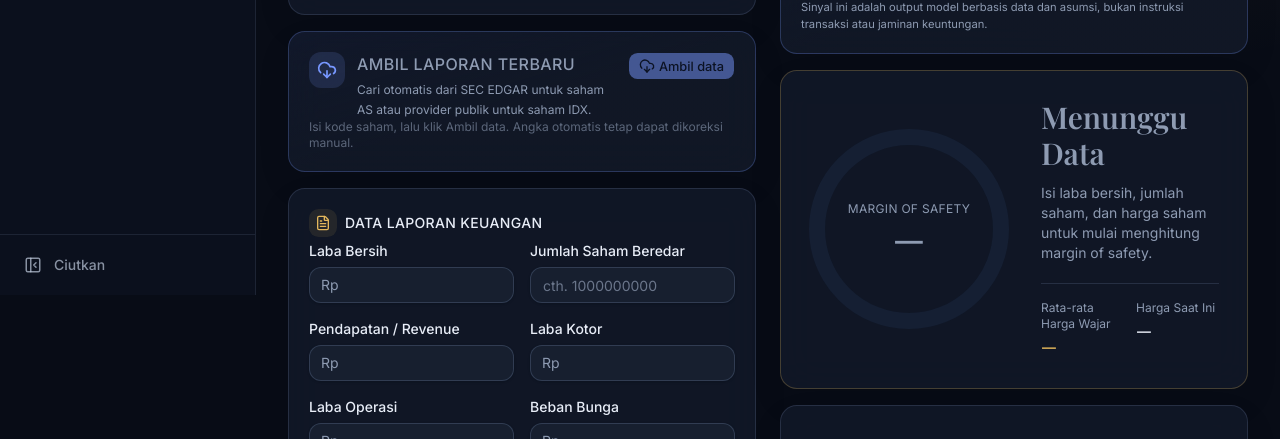
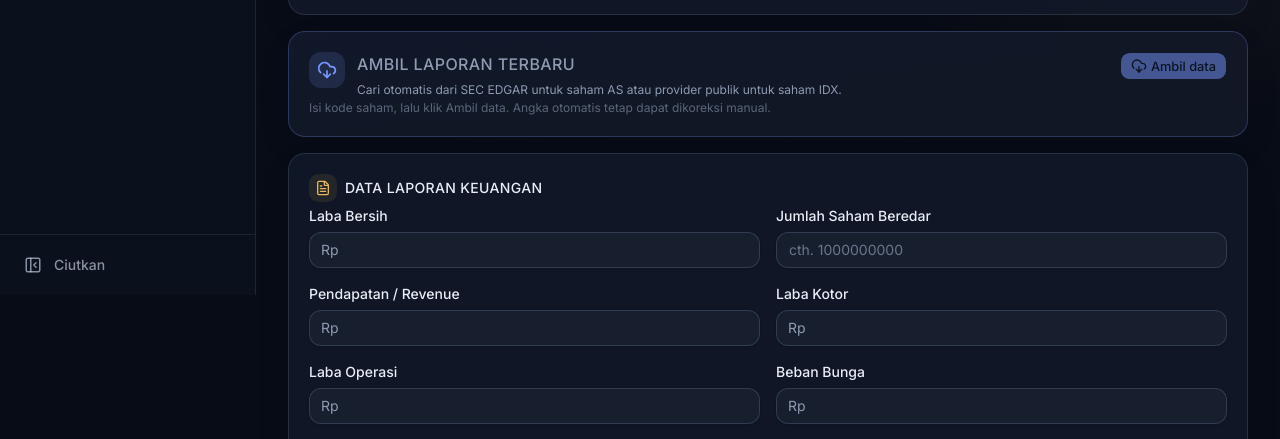
Before and after one commit to Samuel-Ararath/equityinsight, a Next.js app: page /valuasi in a window 1280 px wide. Shown: the part 505-944 px from the top of the page. Built offline with nearby package versions, Linux system fonts and the light colour scheme; no server answers; a web font is replaced by a local one.

Commit message:
Refine valuation layout and automatic report refresh

```diff
--- a/app/valuasi/page.tsx
+++ b/app/valuasi/page.tsx
@@ -42,7 +42,7 @@ export default function ValuasiPage() {
         title={title}
         description="Ambil laporan terbaru, periksa mapping angka, lalu jalankan Graham Number, DCF, Dividend Discount Model, dan relative valuation dengan transparan."
       />
-      <div className="grid grid-cols-1 gap-6 lg:grid-cols-[minmax(0,1fr)_minmax(0,1.1fr)] xl:grid-cols-2">
+      <div className="grid min-w-0 grid-cols-1 gap-6 2xl:grid-cols-[minmax(0,1fr)_minmax(0,1.1fr)]">
         {/* Form column */}
         <div className="flex flex-col gap-4">
           <IdentitySection value={identity} onChange={(p) => setIdentity((s) => ({ ...s, ...p }))} />
@@ -61,7 +61,7 @@ export default function ValuasiPage() {
           />
         </div>
         {/* Results column (sticky on large screens) */}
-        <div className="lg:sticky lg:top-20 lg:self-start">
+        <div className="min-w-0 2xl:sticky 2xl:top-20 2xl:self-start">
           <div className="mb-4 flex flex-col gap-3 rounded-xl border border-primary/25 bg-primary/5 p-4 sm:flex-row sm:items-center sm:justify-between">
             <div>
               <p className="text-sm font-medium text-foreground">Siap menghitung?</p>
--- a/components/finance/auto-import.tsx
+++ b/components/finance/auto-import.tsx
@@ -1,6 +1,6 @@
 'use client'
 
-import { useState } from 'react'
+import { useEffect, useState } from 'react'
 import { CheckCircle2, CloudDownload, ExternalLink, FileWarning, LoaderCircle, ShieldCheck } from 'lucide-react'
 import { Card, CardContent, CardHeader, CardTitle } from '@/components/ui/card'
 import { Button } from '@/components/ui/button'
@@ -22,7 +22,7 @@ export function AutoFinancialImport({ symbol, onApply }: { symbol: string; onApp
   const [message, setMessage] = useState<string | null>(null)
   const [error, setError] = useState<string | null>(null)
 
-  async function importLatest() {
+  async function importLatest(silent = false) {
     const normalized = symbol.trim().toUpperCase()
     if (!normalized) { setError('Masukkan kode saham terlebih dahulu.'); return }
     setLoading(true); setError(null); setMessage(null)
@@ -42,7 +42,7 @@ export function AutoFinancialImport({ symbol, onApply }: { symbol: string; onApp
       onApply(patch)
       setSnapshot(next)
       setHistory(nextHistory)
-      setMessage(`${applied} pos laporan dan harga pasar dipetakan ke formulir valuasi.`)
+      setMessage(`${applied} pos laporan dan harga pasar dipetakan ke formulir valuasi${silent ? ' (pemeriksaan otomatis)' : ''}.`)
     } catch (cause) { setError(cause instanceof Error ? cause.message : 'Laporan belum dapat diambil.') }
     finally { setLoading(false) }
   }
@@ -50,9 +50,18 @@ export function AutoFinancialImport({ symbol, onApply }: { symbol: string; onApp
   const requiredFacts = ['net_income', 'shares', 'total_equity', 'total_assets', 'total_debt', 'cash', 'operating_cash_flow', 'capex']
   const missingFacts = snapshot ? requiredFacts.filter((key) => !snapshot.facts.some((fact) => fact.metric_key === key)) : []
 
+  useEffect(() => {
+    const normalized = symbol.trim()
+    if (normalized.length < 2) return
+    const timer = window.setTimeout(() => { void importLatest(true) }, 1200)
+    return () => window.clearTimeout(timer)
+    // The symbol is the only trigger; importLatest intentionally reads the current form symbol.
+    // eslint-disable-next-line react-hooks/exhaustive-deps
+  }, [symbol])
+
   return (
     <Card className="border-primary/25 bg-gradient-to-br from-primary/10 via-card to-card">
-      <CardHeader className="flex-row items-start justify-between gap-3">
+      <CardHeader className="flex-col items-start justify-between gap-3 sm:flex-row">
         <div className="flex gap-3"><span className="flex size-9 shrink-0 items-center justify-center rounded-lg bg-primary/15 text-primary"><CloudDownload className="size-5" /></span><div><CardTitle className="text-base">Ambil laporan terbaru</CardTitle><p className="mt-1 text-xs leading-relaxed text-muted-foreground">Cari otomatis dari SEC EDGAR untuk saham AS atau provider publik untuk saham IDX.</p></div></div>
         <Button type="button" size="sm" onClick={() => void importLatest()} disabled={loading || !symbol.trim()}>{loading ? <LoaderCircle className="size-4 animate-spin" /> : <CloudDownload className="size-4" />}{loading ? 'Mengambil…' : 'Ambil data'}</Button>
       </CardHeader>
--- a/components/valuation/valuation-results.tsx
+++ b/components/valuation/valuation-results.tsx
@@ -101,8 +101,8 @@ export function ValuationResults({
       </Card>
 
       {/* ---- Margin of Safety summary (most prominent) ---- */}
-      <Card className="overflow-hidden border-gold/25">
-        <div className="flex flex-col items-center gap-6 p-6 md:flex-row md:items-center md:gap-8 md:p-7">
+      <Card className="min-w-0 overflow-hidden border-gold/25">
+        <div className="flex min-w-0 flex-col items-center gap-6 p-6 lg:flex-row lg:items-center lg:gap-8 lg:p-7">
           <MarginGauge result={result} />
           <div className="flex flex-1 flex-col items-center gap-3 text-center md:items-start md:text-left">
             {result.verdict ? (
@@ -120,7 +120,7 @@ export function ValuationResults({
                   Kesimpulan
                 </Badge>
                 <span
-                  className="font-serif text-3xl font-bold tracking-tight text-balance break-words md:text-4xl"
+                  className="max-w-full font-serif text-3xl font-bold tracking-tight text-balance break-words lg:text-4xl"
                   style={{ color }}
                 >
                   {result.verdict}
```
